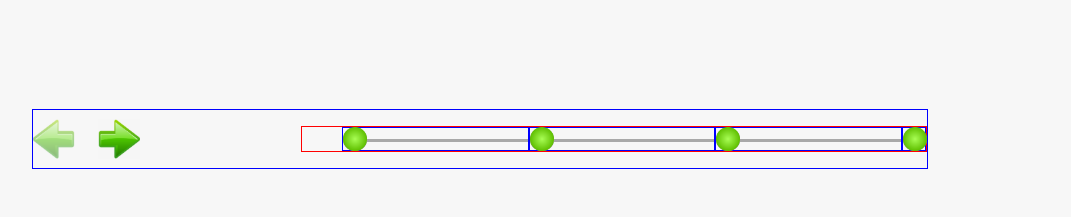
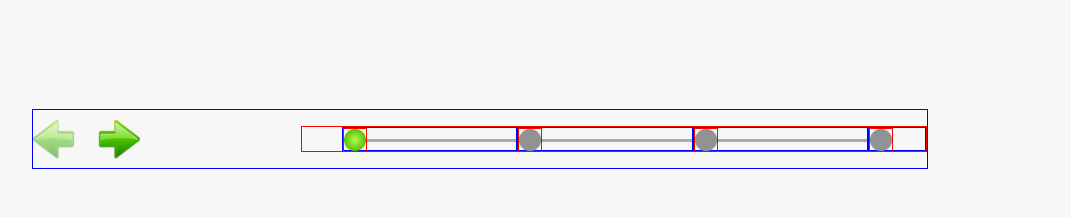
Before and after one commit to Paul-Marie-beep/site_pharma_V2_-, a website: page index.html in a window 1280 px wide. Shown: the part 2647-2864 px from the top of the page, without its empty margins (160-1231 px from the left). Drawn offline with Linux system fonts and the light colour scheme.

Commit message:
fonctionnement stepper grossièrement ok en JS

```diff
--- a/index.html
+++ b/index.html
@@ -202,36 +202,31 @@
             </div>
             <ul class="stepper">
               <li class="stepper__ball stepper__ball--1 unscale">
-                <div class="stepper__ball--grey">
-                  <img src="Images/grey-ball.png" alt="balle grise" />
-                </div>
-                <div class="stepper__ball--green">
-                  <img src="Images/green-ball.png" alt="balle verte" />
-                </div>
+                <img src="Images/green-ball.png" class="stepper__ball--green" alt="balle verte" />
               </li>
               <li class="stepper__ball stepper__ball--2 unscale">
-                <div class="stepper__ball--grey">
-                  <img src="Images/grey-ball.png" alt="balle grise" />
-                </div>
-                <div class="stepper__ball--green">
-                  <img src="Images/green-ball.png" alt="balle verte" />
-                </div>
+                <img src="Images/grey-ball.png" class="stepper__ball--grey" alt="balle grise" />
+                <img
+                  src="Images/green-ball.png"
+                  class="stepper__ball--green green--2 ball-left atrophy"
+                  alt="balle verte"
+                />
               </li>
               <li class="stepper__ball stepper__ball--3 unscale">
-                <div class="stepper__ball--grey">
-                  <img src="Images/grey-ball.png" alt="balle grise" />
-                </div>
-                <div class="stepper__ball--green">
-                  <img src="Images/green-ball.png" alt="balle verte" />
-                </div>
+                <img src="Images/grey-ball.png" class="stepper__ball--grey" alt="balle grise" />
+                <img
+                  src="Images/green-ball.png"
+                  class="stepper__ball--green green--3 ball-left atrophy"
+                  alt="balle verte"
+                />
               </li>
               <li class="stepper__ball stepper__ball--4">
-                <div class="stepper__ball--grey">
-                  <img src="Images/grey-ball.png" alt="balle grise" />
-                </div>
-                <div class="stepper__ball--green">
-                  <img src="Images/green-ball.png" alt="balle verte" />
-                </div>
+                <img src="Images/grey-ball.png" class="stepper__ball--grey" alt="balle grise" />
+                <img
+                  src="Images/green-ball.png"
+                  class="stepper__ball--green green--4 atrophy ball-left"
+                  alt="balle verte"
+                />
               </li>
             </ul>
           </div>
--- a/src/js/stepper.js
+++ b/src/js/stepper.js
@@ -68,6 +68,16 @@ const advanceProgressBar = function () {
   treatedBall.classList.remove("unscale");
 };
 
+const atrophyGreenBall = function () {
+  const nextGreenBall = document.querySelector(`.green--${i}`);
+  nextGreenBall.classList.add("atrophy");
+};
+
+const revealGreenBall = function () {
+  const nextGreenBall = document.querySelector(`.green--${i + 1}`);
+  nextGreenBall.classList.remove("atrophy");
+};
+
 const leftAction = function () {
   // On met une guard si on est sur la première slide
   if (i === 1) return;
@@ -77,6 +87,7 @@ const leftAction = function () {
   moveDescriptionsRight();
   moveImagesRight();
   retreatProgressBar();
+  atrophyGreenBall();
 
   i--;
   // Si on est sur la première slide, on rend la flèche de gauche transparente.
@@ -92,6 +103,7 @@ const rightAction = function () {
   moveDescriptionsLeft();
   moveimagesLeft();
   advanceProgressBar();
+  revealGreenBall();
 
   i++;
   // On met la flèche en transparence une fois arrivé au bout des slides.
--- a/src/sass/_index.scss
+++ b/src/sass/_index.scss
@@ -465,7 +465,10 @@
     width: 33%;
     border: 1px solid blue;
     &--green {
-      transform: translateY(-100%);
+      transition: transform 0.5s ease-in-out;
+      transform-origin: left;
+      margin-left: 0px;
+      z-index: 5;
     }
     &::before {
       position: absolute;
@@ -474,6 +477,7 @@
       background-color: darkgray;
       top: 50%;
       width: 100%;
+      z-index: -1;
     }
     &::after {
       position: absolute;
@@ -482,11 +486,14 @@
       background-color: rgb(47, 231, 47);
       top: 50%;
       width: 100%;
+      right: 0%;
       transform-origin: left;
       @include transition-transform;
+      z-index: 2;
     }
     &:last-child {
-      width: 1.5rem;
+      width: 4rem;
+      // overflow: hidden;
     }
     &:last-child::before {
       content: none;
@@ -497,6 +504,7 @@
   }
   &__ball img {
     width: 1.5rem;
+    border: 1px solid red;
   }
 }
 
--- a/src/sass/_utils.scss
+++ b/src/sass/_utils.scss
@@ -28,3 +28,11 @@ $ball-width: 3%;
   opacity: 0;
   transform: scaleX(0);
 }
+
+.ball-left {
+  transform: translateX(-118%);
+}
+
+.atrophy {
+  transform: scaleX(0);
+}
```
Also changed, not shown: css/style.css, 1 other file.
